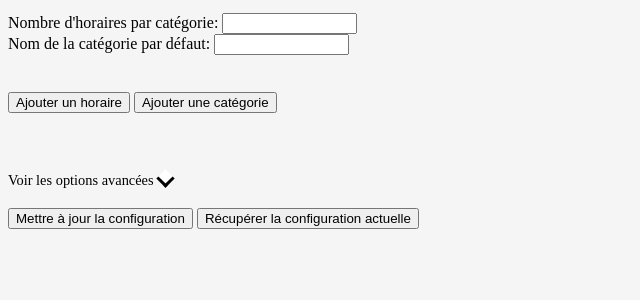
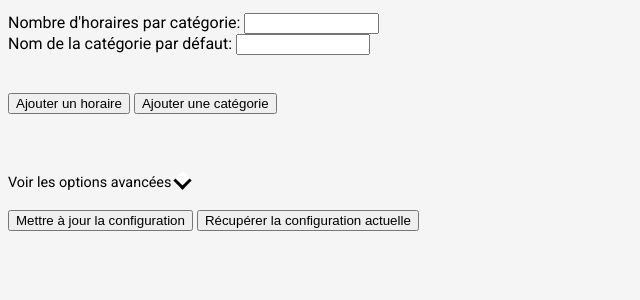
Before and after one commit to augustin64/Reflect-o-Bus, a Flask app: page /config in a window 1280 px wide. Shown: the top 300 px of the page, without its empty margins (0-640 px from the left). Run offline with Flask 2, Linux system fonts and the light colour scheme; parts of the project's set-up code (start-up, migrations or seed data) failed here and were passed over.

Commit message:
Roboto is now the default font

```diff
--- a/static/styles/main.css
+++ b/static/styles/main.css
@@ -29,3 +29,7 @@
       display: inline-block;
       vertical-align: top;
 }
+
+:root {
+      font-family:Roboto;
+}
--- a/templates/boot.html
+++ b/templates/boot.html
@@ -5,6 +5,8 @@
         <meta charset="UTF-8">
         <link href="{{ url_for('static',filename='styles/mirror.css') }}" rel="stylesheet">
         <link href="{{ url_for('static',filename='styles/main.css') }}" rel="stylesheet">
+        <link rel="stylesheet"
+        href="https://fonts.googleapis.com/css?family=Roboto">
     </head>
     <body style="text-align: center;">
       version: {{ data["version"][:7] }} <br/>
--- a/templates/config.html
+++ b/templates/config.html
@@ -6,6 +6,8 @@
         <link href="{{ url_for('static',filename='styles/main.css') }}" rel="stylesheet">
         <link href="{{ url_for('static',filename='styles/config.css') }}" rel="stylesheet">
         <link href="{{ url_for('static',filename='styles/mobile.css') }}" rel="stylesheet">
+        <link rel="stylesheet"
+        href="https://fonts.googleapis.com/css?family=Roboto">
     </head>
     <body>
 
--- a/templates/error_500.html
+++ b/templates/error_500.html
@@ -5,6 +5,8 @@
         <meta charset="UTF-8">
         <link href="{{ url_for('static',filename='styles/main.css') }}" rel="stylesheet">
         <link href="{{ url_for('static',filename='styles/mirror.css') }}" rel="stylesheet">
+        <link rel="stylesheet"
+        href="https://fonts.googleapis.com/css?family=Roboto">
     </head>
     <body>
       <div style="text-align:center;position:fixed;padding:15%;">
--- a/templates/horaires.html
+++ b/templates/horaires.html
@@ -5,6 +5,8 @@
         <meta charset="UTF-8">
         <link href="{{ url_for('static',filename='styles/main.css') }}" rel="stylesheet">
         <link href="{{ url_for('static',filename='styles/mirror.css') }}" rel="stylesheet">
+        <link rel="stylesheet"
+          href="https://fonts.googleapis.com/css?family=Roboto">
     </head>
     <body>
       <section style="padding-left:5%;">
```
